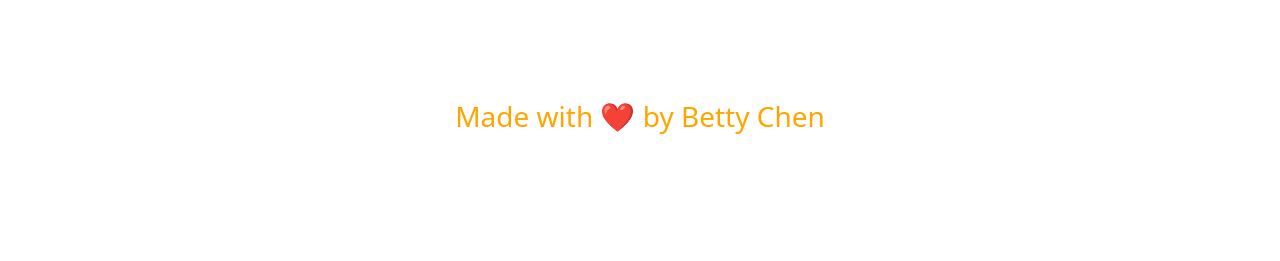
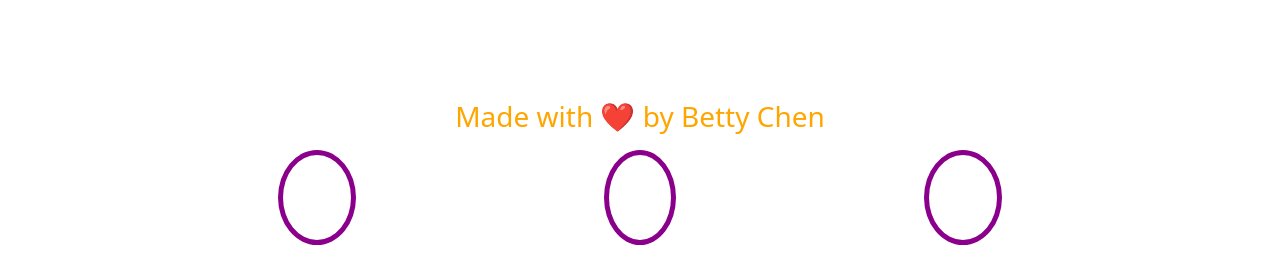
Before and after one commit to bchen41/React-Portfolio, a React (Create React App) app: page / in a window 1280 px wide. Shown: the part 862-1123 px from the top of the page. Before the commit the page ends 1034 px from the top, so only its background shows below. Built offline with nearby package versions, Linux system fonts and the light colour scheme.

Commit message:
added fontawesome icons

```diff
--- a/src/components/Footer.js
+++ b/src/components/Footer.js
@@ -1,9 +1,39 @@
 import React from "react";
+import { FontAwesomeIcon } from "@fortawesome/react-fontawesome";
+import { faEnvelope } from "@fortawesome/free-solid-svg-icons";
+import { faGithub, faLinkedin } from "@fortawesome/free-brands-svg-icons";
 
 export default function Footer() {
   return (
-    <footer>
+    <footer className="text-center">
       <h3>Made with ❤️️ by Betty Chen</h3>
+      <div className="text-center">
+        <div className="icon-container">
+          <a
+            href="mailto:bettychen41@outlook.com"
+            target="_blank"
+            rel="noreferrer"
+          >
+            <i className="fab fa-envelope fa-3x">
+              <FontAwesomeIcon icon={faEnvelope} />
+            </i>
+          </a>
+          <a
+            href="https://www.linkedin.com/in/bettychen41/"
+            target="_blank"
+            rel="noreferrer"
+          >
+            <i className="fab fa-linkedin-in fa-3x">
+              <FontAwesomeIcon icon={faLinkedin} />
+            </i>
+          </a>
+          <a href="https://github.com/bchen41" target="_blank" rel="noreferrer">
+            <i className="fab fa-github fa-3x">
+              <FontAwesomeIcon icon={faGithub} />
+            </i>
+          </a>
+        </div>
+      </div>
     </footer>
   );
 }
```
